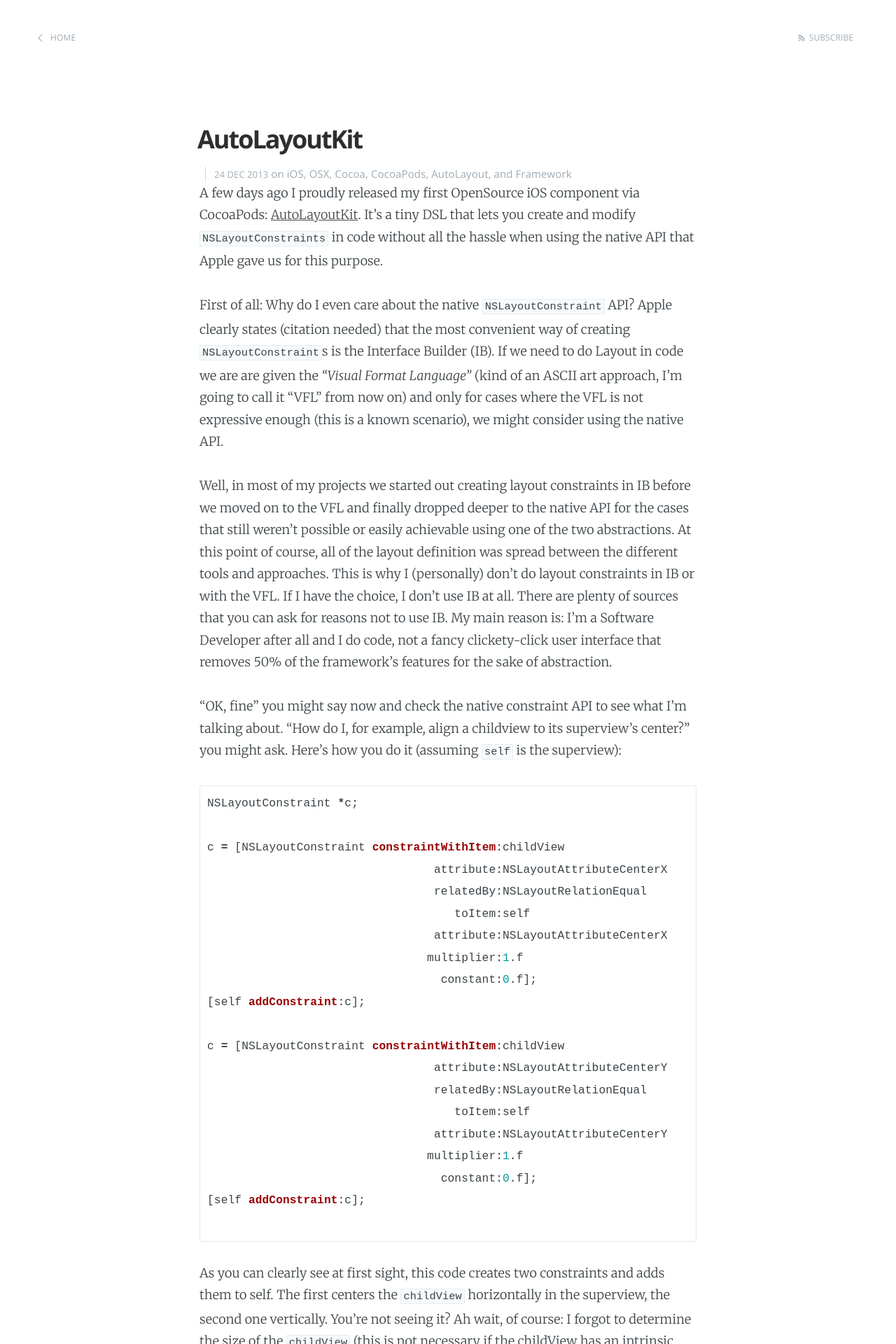
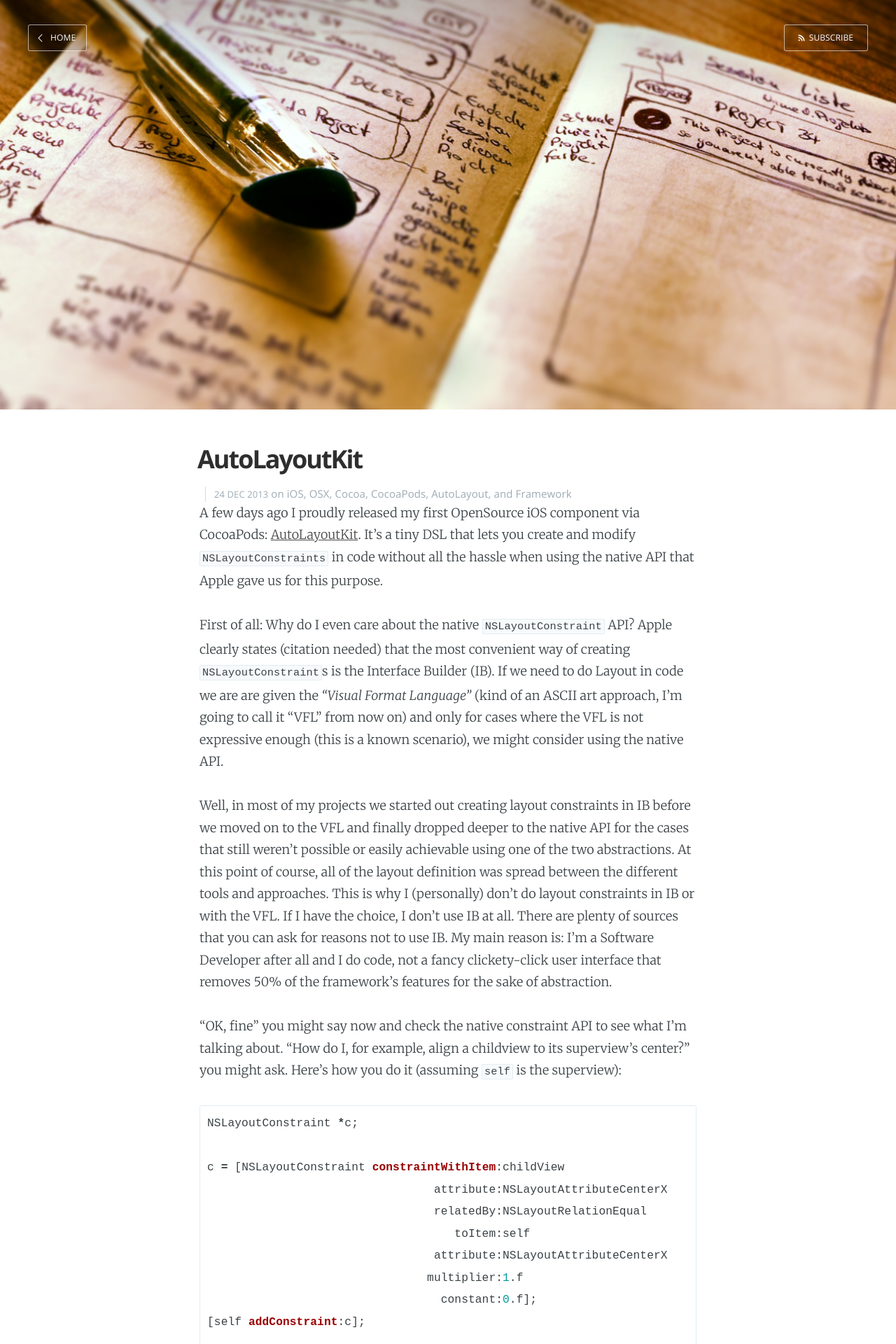
Before and after one commit to Ben-G/floriankrueger.github.io, a Jekyll site: the page built from _posts/2013-12-24-autolayoutkit.markdown, in a window 1280 px wide. Shown: the top 1920 px of the page at 70% size. Built offline with Jekyll 4.4.1, drawn with Linux system fonts in a browser that asks for light colours; Markdown is read by kramdown in place of the engine named in the settings.

Commit message:
added cover photo to autolayoutkit post

```diff
--- a/_posts/2013-12-24-autolayoutkit.markdown
+++ b/_posts/2013-12-24-autolayoutkit.markdown
@@ -1,8 +1,9 @@
 ---
-layout: post
-title:  "AutoLayoutKit"
-date:   2013-12-24 13:00:00
+layout:     post
+title:      "AutoLayoutKit"
+date:       2013-12-24 13:00:00
 categories: iOS OSX Cocoa CocoaPods AutoLayout Framework
+cover:      '/assets/images/post-autolayoutkit/cover.png'
 ---
 
 A few days ago I proudly released my first OpenSource iOS component via CocoaPods: [AutoLayoutKit](https://github.com/floriankrueger/AutoLayoutKit). It's a tiny DSL that lets you create and modify `NSLayoutConstraints` in code without all the hassle when using the native API that Apple gave us for this purpose.
```
Also changed, not shown: assets/images/post-autolayoutkit/cover.png (added), 8 other files.
